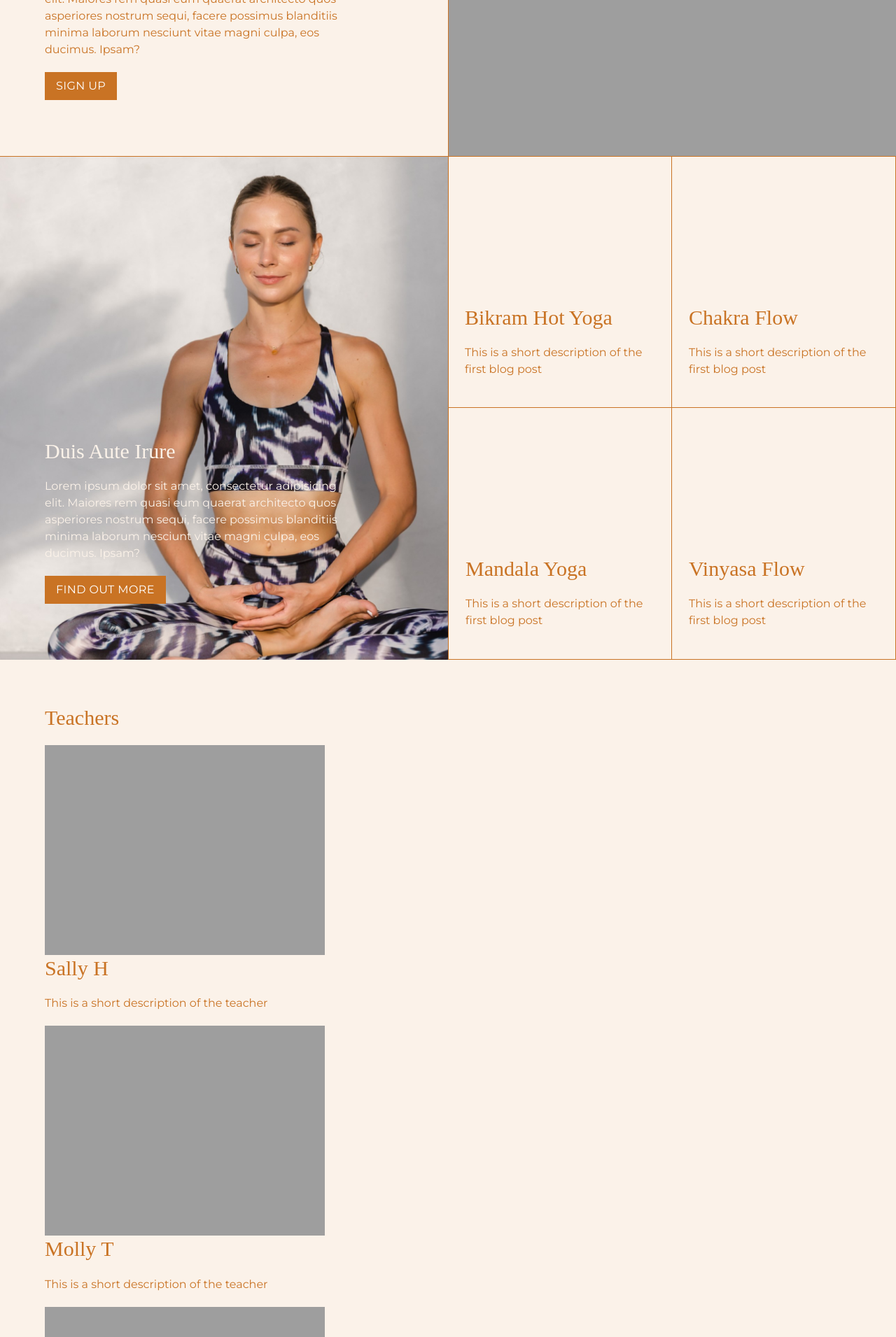
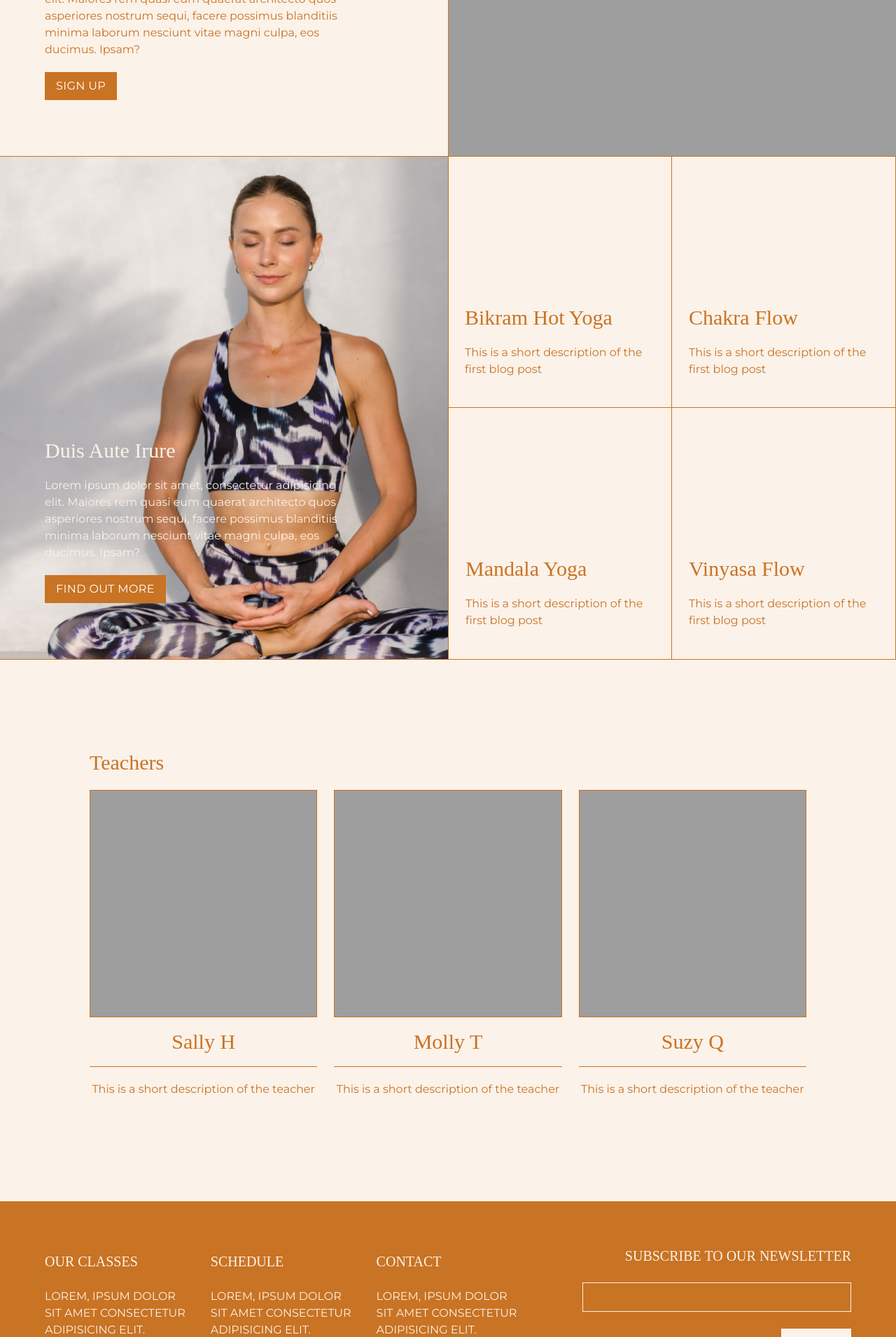
Before and after one commit to Morgansdavis/the-yoga-studio-starter, a Jekyll site: the page built from index.html, in a window 1280 px wide. Shown: the part 1307-3218 px from the top of the page at 70% size. Built offline with Jekyll 4.4.1, drawn with Linux system fonts in a browser that asks for light colours; some web fonts are replaced.

Commit message:
index final styling

```diff
--- a/_includes/image-grid.html
+++ b/_includes/image-grid.html
@@ -1,5 +1,5 @@
 <div class="grid sm:grid-cols-2 sm:min-h-80">
-    <div class="bg-image grid items-end border-t border-pumpkin" style="background-position: {{page.image_grid.image_focus}};background-image: url('{{page.image_grid.image}}')">
+    <div class="bg-image grid items-end border-t border-b border-pumpkin" style="background-position: {{page.image_grid.image_focus}};background-image: url('{{page.image_grid.image}}')">
         <div class="px-10p py-20 max-w-xl">
             <h2 class="text-creme"> {{ page.image_grid.heading }} </h2>
             <p class="text-creme"> {{ page.image_grid.description }} </p>
--- a/_includes/site-footer.html
+++ b/_includes/site-footer.html
@@ -1,28 +1,24 @@
-<footer class="p-5p bg-pumpkin text-creme">
-    <div class="grid grid-cols-5">
-        <nav>
-            <div class="col-span-1">
-            <a href="/classes.html"> Our Classes </a>
-            <p> Lorem, ipsum dolor sit amet consectetur adipisicing elit. </p>
-            </div>
+<footer class="bg-pumpkin text-creme">
+    <nav class="uppercase p-5p grid grid-cols-2 sm:grid-cols-3 md:grid-cols-5 justify-between items-center gap-8">
+        <div>
+            <a href="/classes.html" class="font-heading text-xl"> Our Classes </a>
+            <p class="mt-6 sub-heading text-base"> Lorem, ipsum dolor sit amet consectetur adipisicing elit. </p>
+        </div>
 
-            <div class="col-span-1">
-            <a href="/schedule.html"> Schedule </a>
-            <p> Lorem, ipsum dolor sit amet consectetur adipisicing elit. </p>
-            </div>
+        <div>
+            <a href="/schedule.html" class="font-heading text-xl"> Schedule </a>
+            <p class="mt-6 sub-heading text-base"> Lorem, ipsum dolor sit amet consectetur adipisicing elit. </p>
+        </div>
 
-            <div class="col-span-1">
-            <a href="/contact.html"> Contact </a>
-            <p> Lorem, ipsum dolor sit amet consectetur adipisicing elit. </p>
-            </div>
-        </nav>
+        <div>
+            <a href="/contact.html" class="font-heading text-xl"> Contact </a>
+            <p class="mt-6 sub-heading text-base"> Lorem, ipsum dolor sit amet consectetur adipisicing elit. </p>
+        </div>
 
-        <div class="col-span-2">
-            <form>
-                <label for="email"> subscribe to our newsletter </label>
-                <input type="email" id="email" name="email">
-                <input class="button" type="submit" value="Submit">
-            </form>
-        </div>
-    </div>
+        <form class="col-span-2 grid md:text-right gap-6">
+            <label for="email" class="font-heading text-xl"> subscribe to our newsletter </label>
+            <input type="email" id="email" name="email" class="max-w-sm w-full md:ml-auto bg-transparent border border-creme p-2 outline-white">
+            <div><input class="button bg-creme text-pumpkin border border-creme hover:text-white hover:bg-pumpkin" type="submit" value="Submit"> </div>
+        </form>
+    </nav>
 </footer>
--- a/_includes/teachers.html
+++ b/_includes/teachers.html
@@ -1,14 +1,15 @@
-<div class="p-5p">
+<div class="p-10p">
     <div class="col-span-1">
         <h2> Teachers </h2>
     </div>
 
-    <div class="grid-cols-3">
+    <div class="grid sm:grid-cols-3 gap-6">
         {% for teacher in site.teachers %}
-        <div class="col-span-1">
-            <img src="{{ teacher.image }}">
-            <h2> {{ teacher.title }} </h2>
-            <p> {{ teacher.description }} </p>
+        <div class="max-w-xs sm:max-w-none">
+            <div class="bg-image aspect-square border border-pumpkin" style="background-image: url('{{ teacher.image }}');">
+            </div>
+            <h3 class="p-5p text-center border-b border-pumpkin"> {{ teacher.title }} </h3>
+            <p class="text-center"> {{ teacher.description }} </p>
         </div>
         {% endfor %}
     </div>
--- a/assets/css/output-style.css
+++ b/assets/css/output-style.css
@@ -513,11 +513,17 @@ p {
 .mr-5 {
   margin-right: 1.25rem;
 }
+.mt-6 {
+  margin-top: 1.5rem;
+}
 .flex {
   display: flex;
 }
 .grid {
   display: grid;
+}
+.aspect-square {
+  aspect-ratio: 1 / 1;
 }
 .min-h-60 {
   min-height: 60vh;
@@ -528,17 +534,23 @@ p {
 .w-1\/3 {
   width: 33.333333%;
 }
+.w-full {
+  width: 100%;
+}
 .max-w-xl {
   max-width: 36rem;
 }
-.grid-cols-3 {
-  grid-template-columns: repeat(3, minmax(0, 1fr));
+.max-w-xs {
+  max-width: 20rem;
+}
+.max-w-sm {
+  max-width: 24rem;
+}
+.grid-cols-2 {
+  grid-template-columns: repeat(2, minmax(0, 1fr));
 }
 .grid-cols-5 {
   grid-template-columns: repeat(5, minmax(0, 1fr));
-}
-.grid-cols-2 {
-  grid-template-columns: repeat(2, minmax(0, 1fr));
 }
 .flex-col {
   flex-direction: column;
@@ -564,6 +576,12 @@ p {
 .gap-2 {
   gap: 0.5rem;
 }
+.gap-6 {
+  gap: 1.5rem;
+}
+.gap-8 {
+  gap: 2rem;
+}
 .divide-x > :not([hidden]) ~ :not([hidden]) {
   --tw-divide-x-reverse: 0;
   border-right-width: calc(1px * var(--tw-divide-x-reverse));
@@ -587,6 +605,9 @@ p {
 .border {
   border-width: 1px;
 }
+.border-b {
+  border-bottom-width: 1px;
+}
 .border-l {
   border-left-width: 1px;
 }
@@ -596,6 +617,10 @@ p {
 .border-pumpkin {
   --tw-border-opacity: 1;
   border-color: rgb(201 115 36 / var(--tw-border-opacity));
+}
+.border-creme {
+  --tw-border-opacity: 1;
+  border-color: rgb(251 242 233 / var(--tw-border-opacity));
 }
 .bg-pumpkin {
   --tw-bg-opacity: 1;
@@ -609,11 +634,21 @@ p {
   --tw-bg-opacity: 1;
   background-color: rgb(231 229 228 / var(--tw-bg-opacity));
 }
+.bg-creme {
+  --tw-bg-opacity: 1;
+  background-color: rgb(251 242 233 / var(--tw-bg-opacity));
+}
+.bg-transparent {
+  background-color: transparent;
+}
 .bg-cover {
   background-size: cover;
 }
 .bg-center {
   background-position: center;
+}
+.p-10p {
+  padding: 10%;
 }
 .p-5p {
   padding: 5%;
@@ -623,6 +658,9 @@ p {
 }
 .p-8 {
   padding: 2rem;
+}
+.p-2 {
+  padding: 0.5rem;
 }
 .px-10p {
   padding-left: 10%;
@@ -640,6 +678,12 @@ p {
   padding-top: 5rem;
   padding-bottom: 5rem;
 }
+.text-center {
+  text-align: center;
+}
+.text-right {
+  text-align: right;
+}
 .font-heading {
   font-family: Oranienbaum, serif;
 }
@@ -654,6 +698,14 @@ p {
   font-size: 1.125rem;
   line-height: 1.75rem;
 }
+.text-xl {
+  font-size: 1.25rem;
+  line-height: 1.75rem;
+}
+.text-base {
+  font-size: 1rem;
+  line-height: 1.5rem;
+}
 .uppercase {
   text-transform: uppercase;
 }
@@ -666,6 +718,13 @@ p {
 .text-creme {
   --tw-text-opacity: 1;
   color: rgb(251 242 233 / var(--tw-text-opacity));
+}
+.text-pumpkin {
+  --tw-text-opacity: 1;
+  color: rgb(201 115 36 / var(--tw-text-opacity));
+}
+.outline-white {
+  outline-color: #fff;
 }
 
 
@@ -698,6 +757,16 @@ p {
 
 /* ----------- ADDITIONAL COMPONENTS  --------- */
 
+.hover\:bg-pumpkin:hover {
+  --tw-bg-opacity: 1;
+  background-color: rgb(201 115 36 / var(--tw-bg-opacity));
+}
+
+.hover\:text-white:hover {
+  --tw-text-opacity: 1;
+  color: rgb(255 255 255 / var(--tw-text-opacity));
+}
+
 @media (min-width: 640px) {
   .sm\:block {
     display: block;
@@ -711,11 +780,17 @@ p {
   .sm\:min-h-90 {
     min-height: 90vh;
   }
+  .sm\:max-w-none {
+    max-width: none;
+  }
+  .sm\:grid-cols-1 {
+    grid-template-columns: repeat(1, minmax(0, 1fr));
+  }
   .sm\:grid-cols-2 {
     grid-template-columns: repeat(2, minmax(0, 1fr));
   }
-  .sm\:grid-cols-1 {
-    grid-template-columns: repeat(1, minmax(0, 1fr));
+  .sm\:grid-cols-3 {
+    grid-template-columns: repeat(3, minmax(0, 1fr));
   }
   .sm\:space-x-12 > :not([hidden]) ~ :not([hidden]) {
     --tw-space-x-reverse: 0;
@@ -725,7 +800,16 @@ p {
 }
 
 @media (min-width: 768px) {
+  .md\:ml-auto {
+    margin-left: auto;
+  }
   .md\:grid-cols-2 {
     grid-template-columns: repeat(2, minmax(0, 1fr));
   }
+  .md\:grid-cols-5 {
+    grid-template-columns: repeat(5, minmax(0, 1fr));
+  }
+  .md\:text-right {
+    text-align: right;
+  }
 }
```
